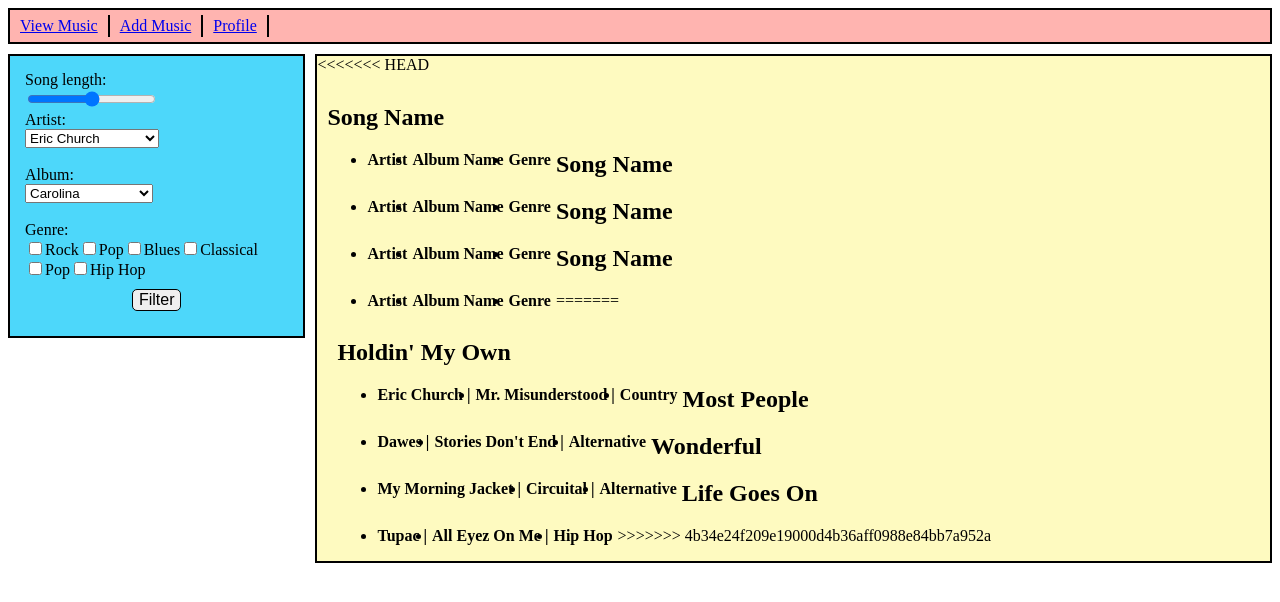
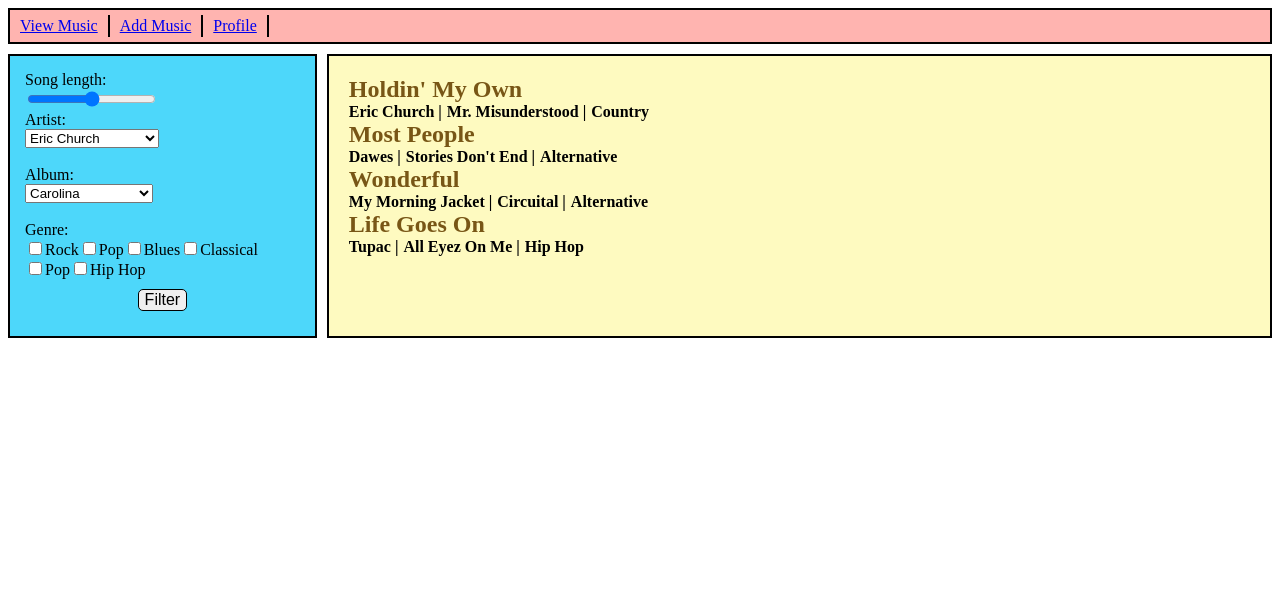
Before and after one commit to tylerb33/music-history-1, a plain HTML site: page index.html in a window 1280 px wide. Drawn offline with Linux system fonts and the light colour scheme.

Commit message:
fixed formatting

```diff
--- a/index.html
+++ b/index.html
@@ -77,48 +77,10 @@
 
 		<div id="flex-item-2">
 			<section class="song-name-prop">
-<<<<<<< HEAD
 				<div id="song-list-grab">
 					<div class="song-list-container">
 						<div class="specific-song-group">
-							<h2>Song Name</h2>
-							<ul>
-								<li>Artist</li>
-								<li>Album Name</li>
-								<li>Genre</li>
-							</ul>
-						</div>
-
-
-						<div class="specific-song-group">
-							<h2>Song Name</h2>
-							<ul>
-								<li>Artist</li>
-								<li>Album Name</li>
-								<li>Genre</li>
-							</ul>
-						</div>
-
-
-						<div class="specific-song-group">
-							<h2>Song Name</h2>
-							<ul>
-								<li>Artist</li>
-								<li>Album Name</li>
-								<li>Genre</li>
-							</ul>
-						</div>
-
-
-						<div class="specific-song-group">
-							<h2>Song Name</h2>
-							<ul>
-								<li>Artist</li>
-								<li>Album Name</li>
-								<li>Genre</li>
-							</ul>
-						</div>
-=======
+						<section>
 							<div class="song-list-container">
 								<div class="specific-song-group">
 									<h2>Holdin' My Own</h2>
@@ -157,8 +119,8 @@
 										<li>All Eyez On Me |</li>
 										<li>Hip Hop</li>
 									</ul>
->>>>>>> 4b34e24f209e19000d4b36aff0988e84bb7a952a
 								</div>
+						</section>
 				</div>
 			</section>
 		</div>
```
Lines whose indentation alone changed are shown as unchanged.
